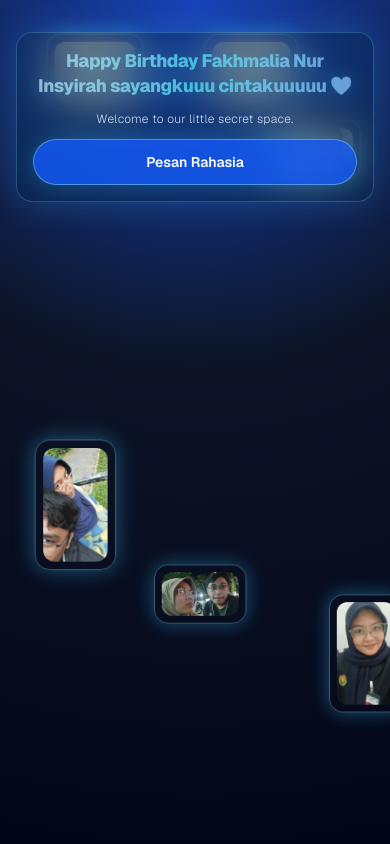
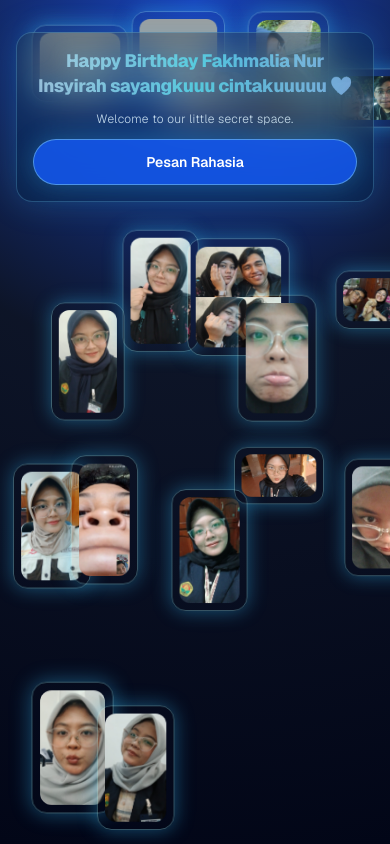
Before and after one commit to naufal-backup/naufal-backup.github.io, a Next.js app: page /secret/SuccessPage in a window 390 px wide. Built offline with nearby package versions, Linux system fonts and the light colour scheme; grey boxes are pictures that could not be loaded.

Commit message:
show all photos on mobile

```diff
--- a/src/app/secret/SuccessPage/FloatingGallery.js
+++ b/src/app/secret/SuccessPage/FloatingGallery.js
@@ -23,7 +23,7 @@ export default function FloatingGallery({ images }) {
   if (windowSize.width === 0) return null;
 
   const isMobile = windowSize.width < 640;
-  const cap = isMobile ? Math.min(images.length, 6) : images.length;
+  const cap = images.length;
   const visibleImages = images.slice(0, cap);
 
   return (
```
